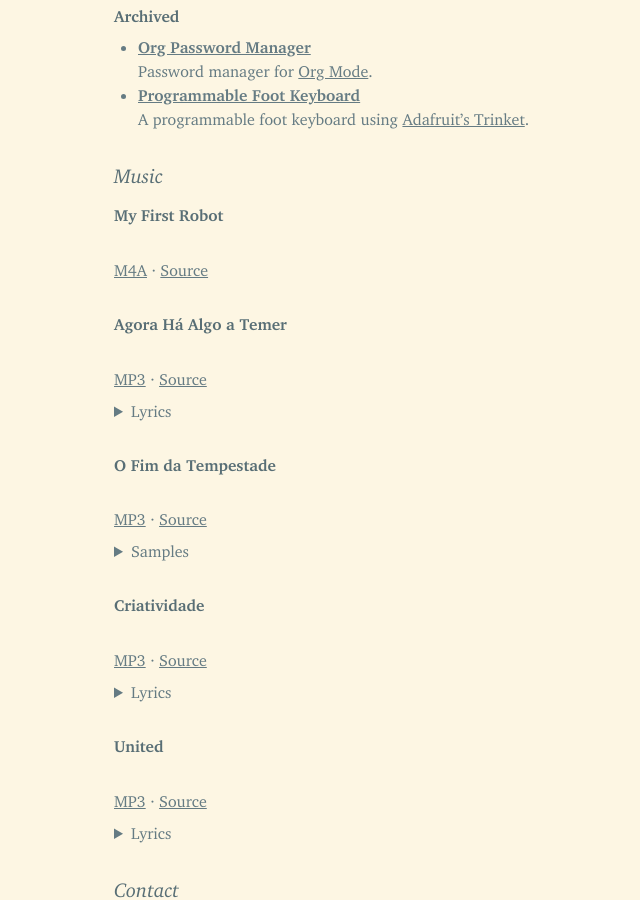
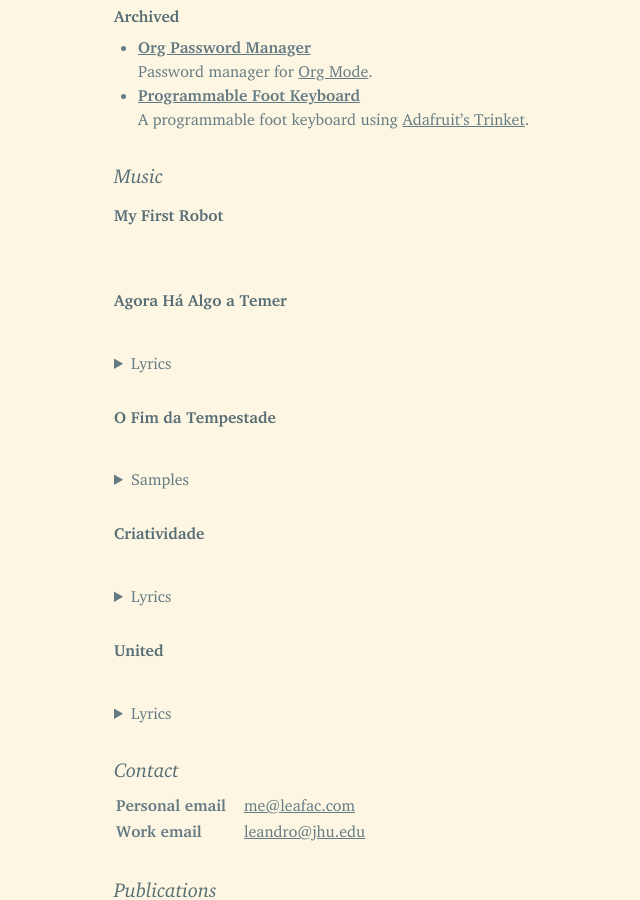
Before and after one commit to leafac/leafac.com, a Jekyll site: the page built from index.md, in a window 1280 px wide and 900 px high, scrolled down 978 px. Shown: the whole window, without its empty margins (26-666 px from the left). Built offline with Jekyll 4.4.1, drawn with Linux system fonts in a browser that asks for light colours.

Commit message:
Simplify music

```diff
--- a/index.md
+++ b/index.md
@@ -482,16 +482,12 @@
 My First Robot
 --------------
 
-<audio src="https://f001.backblazeb2.com/file/files-leafac-com/music/my-first-robot/my-first-robot.m4a" controls preload="metadata"></audio>
-
-[M4A](https://f001.backblazeb2.com/file/files-leafac-com/music/my-first-robot/my-first-robot.m4a) · [Source](https://f001.backblazeb2.com/file/files-leafac-com/music/my-first-robot/my-first-robot.zip)
+<audio src="https://f001.backblazeb2.com/file/files-leafac-com/music/my-first-robot.m4a" controls preload="metadata"></audio>
 
 Agora Há Algo a Temer
 ---------------------
 
-<audio src="https://f001.backblazeb2.com/file/files-leafac-com/music/agora-ha-algo-a-temer/agora-ha-algo-a-temer.mp3" controls preload="metadata"></audio>
-
-[MP3](https://f001.backblazeb2.com/file/files-leafac-com/music/agora-ha-algo-a-temer/agora-ha-algo-a-temer.mp3) · [Source](https://f001.backblazeb2.com/file/files-leafac-com/music/agora-ha-algo-a-temer/agora-ha-algo-a-temer.zip)
+<audio src="https://f001.backblazeb2.com/file/files-leafac-com/music/agora-ha-algo-a-temer.mp3" controls preload="metadata"></audio>
 
 <details markdown="1">
 <summary>Lyrics</summary>
@@ -570,9 +566,7 @@
 O Fim da Tempestade
 -------------------
 
-<audio src="https://f001.backblazeb2.com/file/files-leafac-com/music/o-fim-da-tempestade/o-fim-da-tempestade.mp3" controls preload="metadata"></audio>
-
-[MP3](https://f001.backblazeb2.com/file/files-leafac-com/music/o-fim-da-tempestade/o-fim-da-tempestade.mp3) · [Source](https://f001.backblazeb2.com/file/files-leafac-com/music/o-fim-da-tempestade/o-fim-da-tempestade.zip)
+<audio src="https://f001.backblazeb2.com/file/files-leafac-com/music/o-fim-da-tempestade.mp3" controls preload="metadata"></audio>
 
 <details markdown="1">
 <summary>Samples</summary>
@@ -583,9 +577,7 @@
 Criatividade
 ------------
 
-<audio src="https://f001.backblazeb2.com/file/files-leafac-com/music/criatividade/criatividade.mp3" controls preload="metadata"></audio>
-
-[MP3](https://f001.backblazeb2.com/file/files-leafac-com/music/criatividade/criatividade.mp3) · [Source](https://f001.backblazeb2.com/file/files-leafac-com/music/criatividade/criatividade.zip)
+<audio src="https://f001.backblazeb2.com/file/files-leafac-com/music/criatividade.mp3" controls preload="metadata"></audio>
 
 <details markdown="1">
 <summary>Lyrics</summary>
@@ -695,9 +687,7 @@
 United
 ------
 
-<audio src="https://f001.backblazeb2.com/file/files-leafac-com/music/united/united.mp3" controls preload="metadata"></audio>
-
-[MP3](https://f001.backblazeb2.com/file/files-leafac-com/music/united/united.mp3) · [Source](https://f001.backblazeb2.com/file/files-leafac-com/music/united/united.zip)
+<audio src="https://f001.backblazeb2.com/file/files-leafac-com/music/united.mp3" controls preload="metadata"></audio>
 
 <details markdown="1">
 <summary>Lyrics</summary>
```
